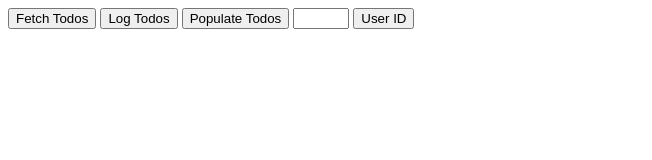
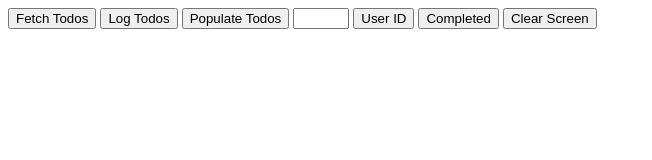
Before and after one commit to PeaceZay/Dummy-Data-Todo-List, a plain HTML site: page index.html in a window 1280 px wide. Shown: the whole page, without its empty margins (0-652 px from the left). Drawn offline with Linux system fonts and the light colour scheme.

Commit message:
second Commit

```diff
--- a/index.html
+++ b/index.html
@@ -15,6 +15,8 @@
     <input type="number" min="1" max="10" id="userSelected">
     <button onclick="filterTodoByUser()" alt="userid" class="userIdImput">User ID
     </button>
+    <button onclick="filterTodoByCompleted()" class="completed">Completed</button>
+    <button onclick="clearScreen()" alt="clear">Clear Screen</button>
     <ol id="todo-list">
 
     </ol>
--- a/index.js
+++ b/index.js
@@ -1,4 +1,4 @@
-    // We'll pre-populate this array with a couple objects just so it's not undefined if your internet connection isn't working properly.
+// We'll pre-populate this array with a couple objects just so it's not undefined if your internet connection isn't working properly.
 
 
 
@@ -24,8 +24,16 @@ const populateTodos = () => {
 }
 const filterTodoByUser = () => {
     let userSelected = document.getElementById("userSelected").value
+    const todoByUserArray = arrayOfTodos.filter(todo => todo.userId == userSelected);
 
-    const todoByUserArray = arrayOfTodos.filter(todo => todo.userId == userSelected);
+
+    // const filterTodoByCompleted = () => {
+    //     let completed = document.getElementById("completed").value
+
+    //     const todoByUserArray = arrayOfTodos.filter(completed => completed.userId == completed)
+    // console.log(filterTodoByCompleted)
+    // }
+
 
     clearScreen()
     for (let i = 0; i < todoByUserArray.length; i++) {
```
